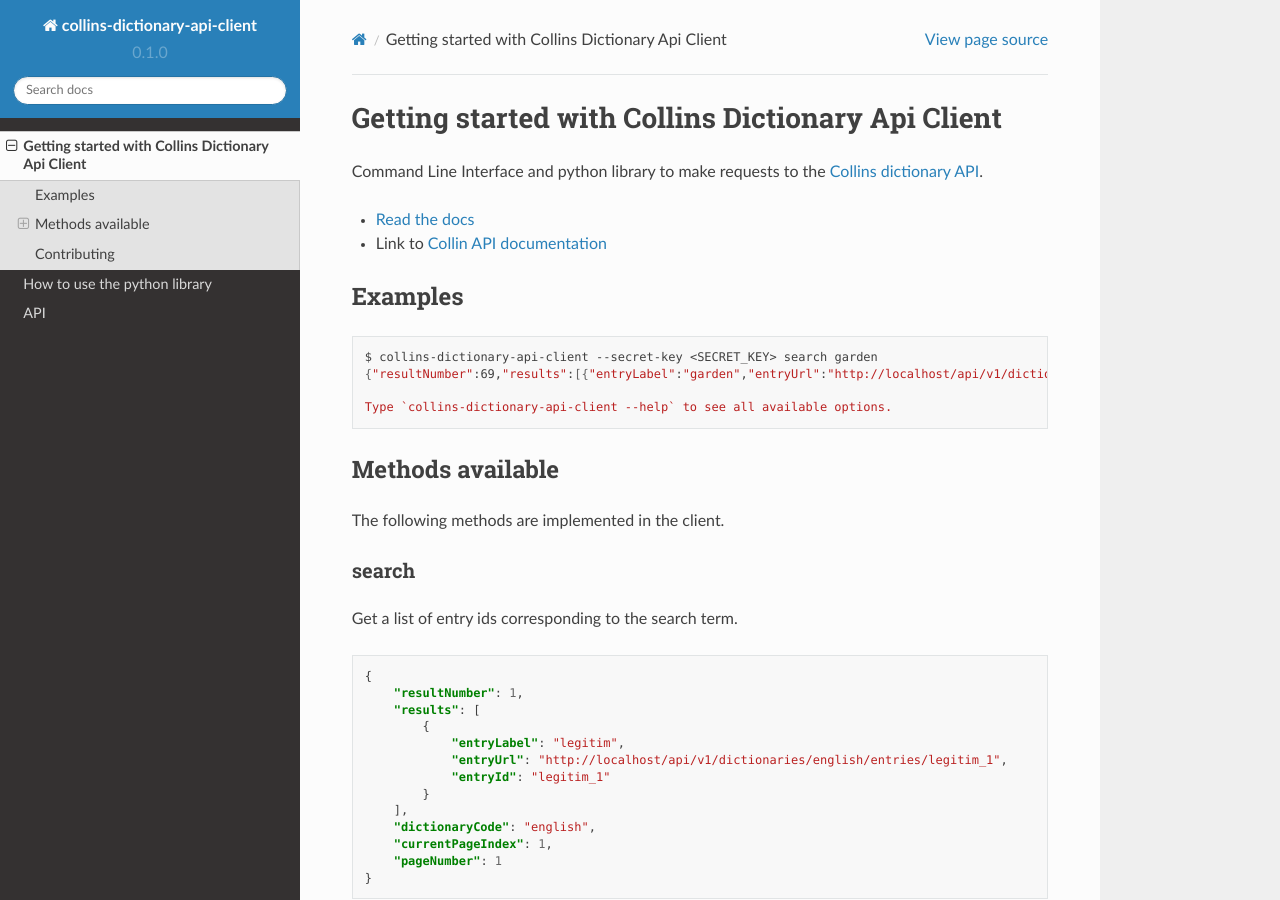
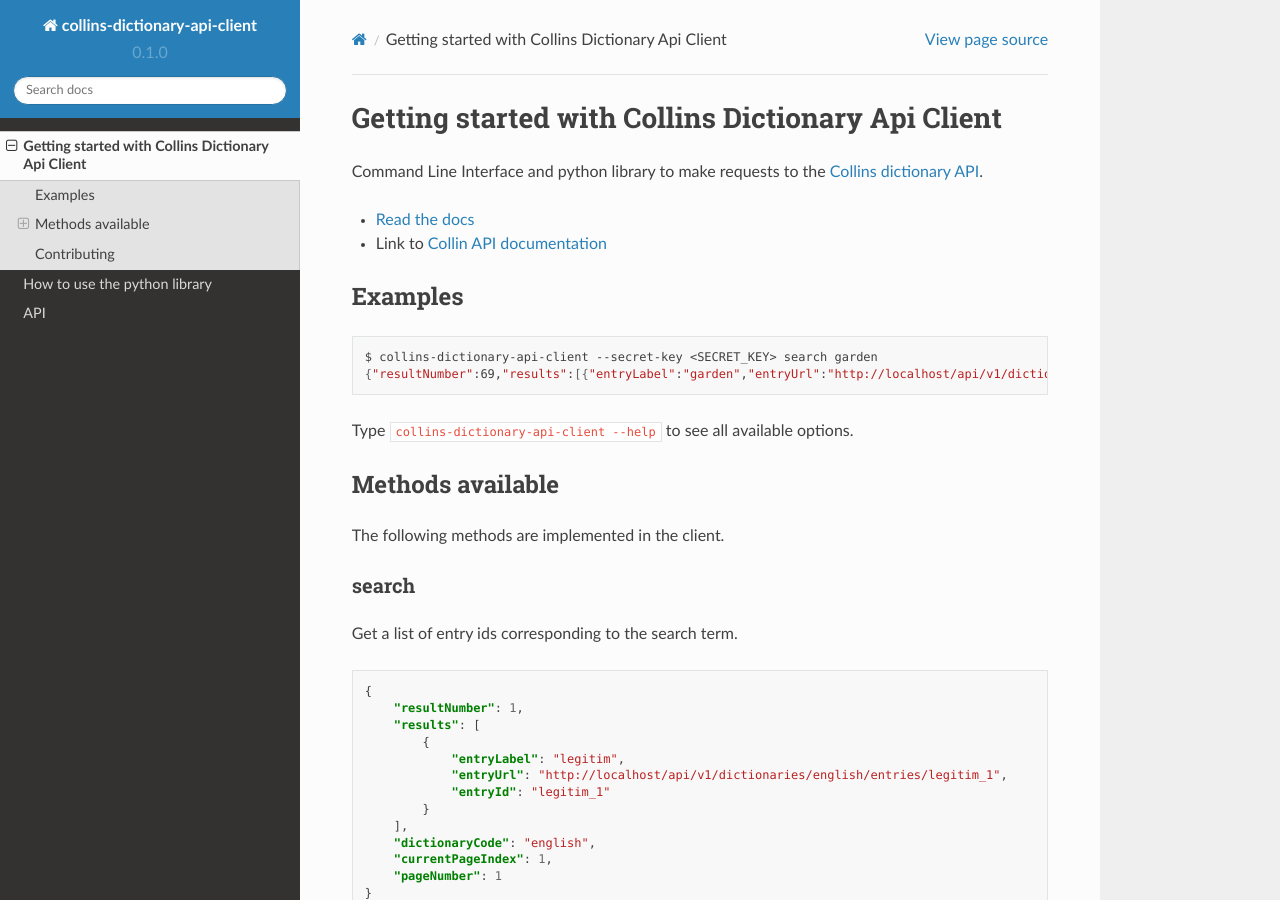
Before and after one commit to danoan/collins-dictionary-api-client, a Sphinx documentation site: the page built from docs/getting-started.md, in a window 1280 px wide and 900 px high. Built offline with Sphinx 7.4.7 and the Read the Docs theme 2.0.0, drawn with Linux system fonts in a browser that asks for light colours; part of the change alters nothing that is shown.

````diff
--- a/docs/getting-started.md
+++ b/docs/getting-started.md
@@ -11,10 +11,10 @@ Command Line Interface and python library to make requests to the [Collins dicti
 $ collins-dictionary-api-client --secret-key <SECRET_KEY> search garden
 {"resultNumber":69,"results":[{"entryLabel":"garden","entryUrl":"http://localhost/api/v1/dictionaries/english/entries/garden_1","entryId":"garden_1"}..."
 
-Type `collins-dictionary-api-client --help` to see all available options.
 ```
 
-(getting-started/methods-available)=
+Type `collins-dictionary-api-client --help` to see all available options.
+
 ## Methods available
 
 The following methods are implemented in the client.
````
